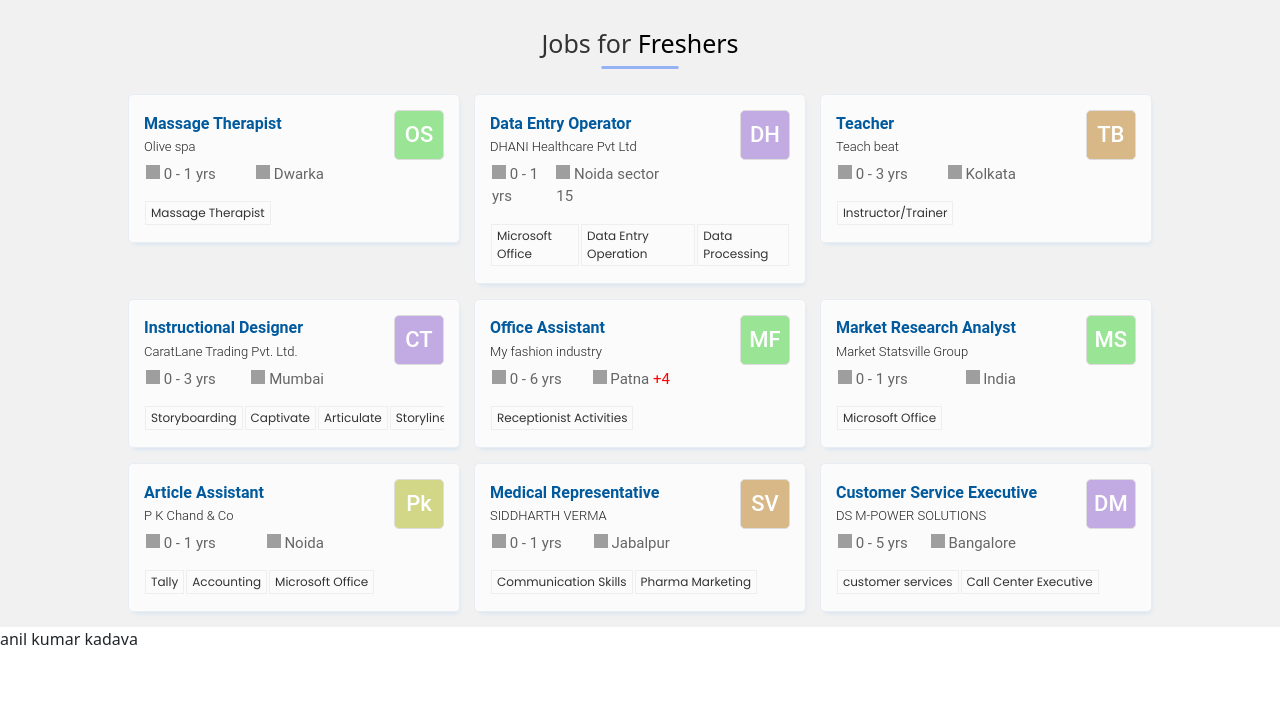
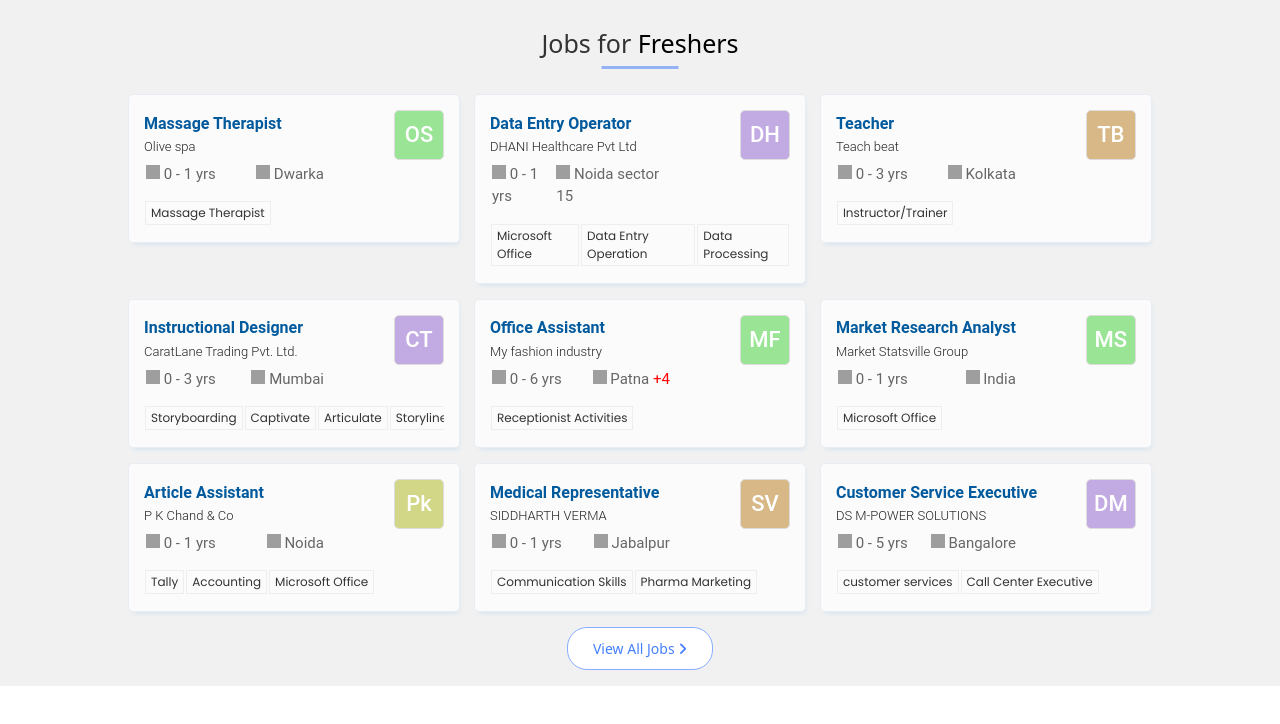
Before and after one commit to samba0320/jobeportal, an Angular app: page / in a window 1280 px wide. Shown: the top 724 px of the page. Built offline with nearby package versions, Linux system fonts and the light colour scheme; grey boxes are pictures that could not be loaded.

Commit message:
third commit

```diff
--- a/src/app/jobsfor-freshers/jobsfor-freshers.component.css
+++ b/src/app/jobsfor-freshers/jobsfor-freshers.component.css
@@ -39,6 +39,7 @@
     margin-left: -7px;
     margin-right: -7px;
     padding: 0 8rem;
+    /* height: 100vh; */
 
 }
 .alljobs{
@@ -46,6 +47,12 @@
     box-sizing: border-box;
     padding: 0 7px;
     margin-bottom: 15px;
+
+}
+.alljobs:hover{
+    border: 1px solid #c1ccd9;
+    border-radius: 10px;
+    padding: 0 2px;
 }
 .item{
     background: rgba(255,255,255,0.70);
@@ -127,3 +134,28 @@
     display: flex;
     overflow: hidden;
 }
+.morejobs{
+    text-align: center;
+}
+.morejobs a{
+    background: #fff;
+    font-size: 14px;
+    display: inline-block;
+    color: #457EFF;
+    border: solid 1px #88ADFF;
+    padding: 10px 25px;
+    border-radius: 20px;
+    font-weight: 500;
+    margin-bottom: 1rem;
+    text-decoration: none;
+}
+.morejobs a:hover{
+    text-decoration: underline;
+}
+.fa{
+    display: inline-block;
+    font: normal normal normal 14px/1 FontAwesome;
+    font-size: inherit;
+    text-rendering: auto;
+    -webkit-font-smoothing: antialiased;
+}
--- a/src/app/jobsfor-freshers/jobsfor-freshers.component.html
+++ b/src/app/jobsfor-freshers/jobsfor-freshers.component.html
@@ -194,7 +194,6 @@
         </div>
     </div>
     <div class="morejobs">
-
+        <a href="https://www.placementindia.com/job-search/fresher-jobs.htm">View All Jobs <b class="fa fa-angle-right"></b></a>
     </div>
 </div>
-<div>anil kumar kadava</div>
--- a/src/app/jobsfor-freshers/jobsfor-freshers.component.ts
+++ b/src/app/jobsfor-freshers/jobsfor-freshers.component.ts
@@ -10,6 +10,8 @@
   constructor() { }
 
   ngOnInit(): void {
+
+
   }
 
 }
--- a/src/index.html
+++ b/src/index.html
@@ -11,6 +11,7 @@
 <!-- JavaScript Bundle with Popper -->
 <script src="https://cdn.jsdelivr.net/npm/bootstrap@5.2.3/dist/js/bootstrap.bundle.min.js" integrity="sha384-kenU1KFdBIe4zVF0s0G1M5b4hcpxyD9F7jL+jjXkk+Q2h455rYXK/7HAuoJl+0I4" crossorigin="anonymous"></script>
 <link rel="preconnect" href="https://fonts.googleapis.com"><link rel="preconnect" href="https://fonts.gstatic.com" crossorigin><link href="https://fonts.googleapis.com/css2?family=Poppins:wght@100;200;300;400;500;600&display=swap" rel="stylesheet">
+<link rel="stylesheet" href="https://cdnjs.cloudflare.com/ajax/libs/font-awesome/6.2.1/css/all.min.css" integrity="sha512-MV7K8+y+gLIBoVD59lQIYicR65iaqukzvf/nwasF0nqhPay5w/9lJmVM2hMDcnK1OnMGCdVK+iQrJ7lzPJQd1w==" crossorigin="anonymous" referrerpolicy="no-referrer" />
 </head>
 <body>
   <app-root></app-root>
```
